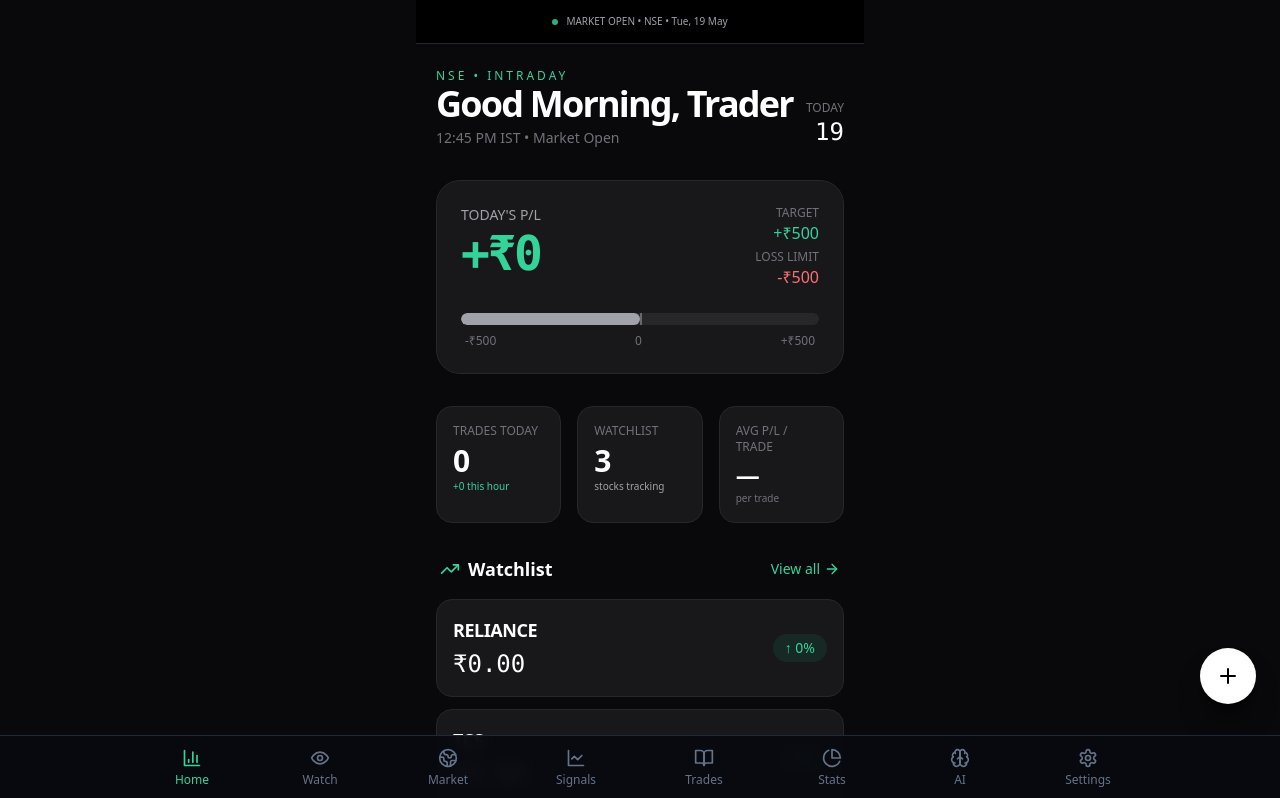
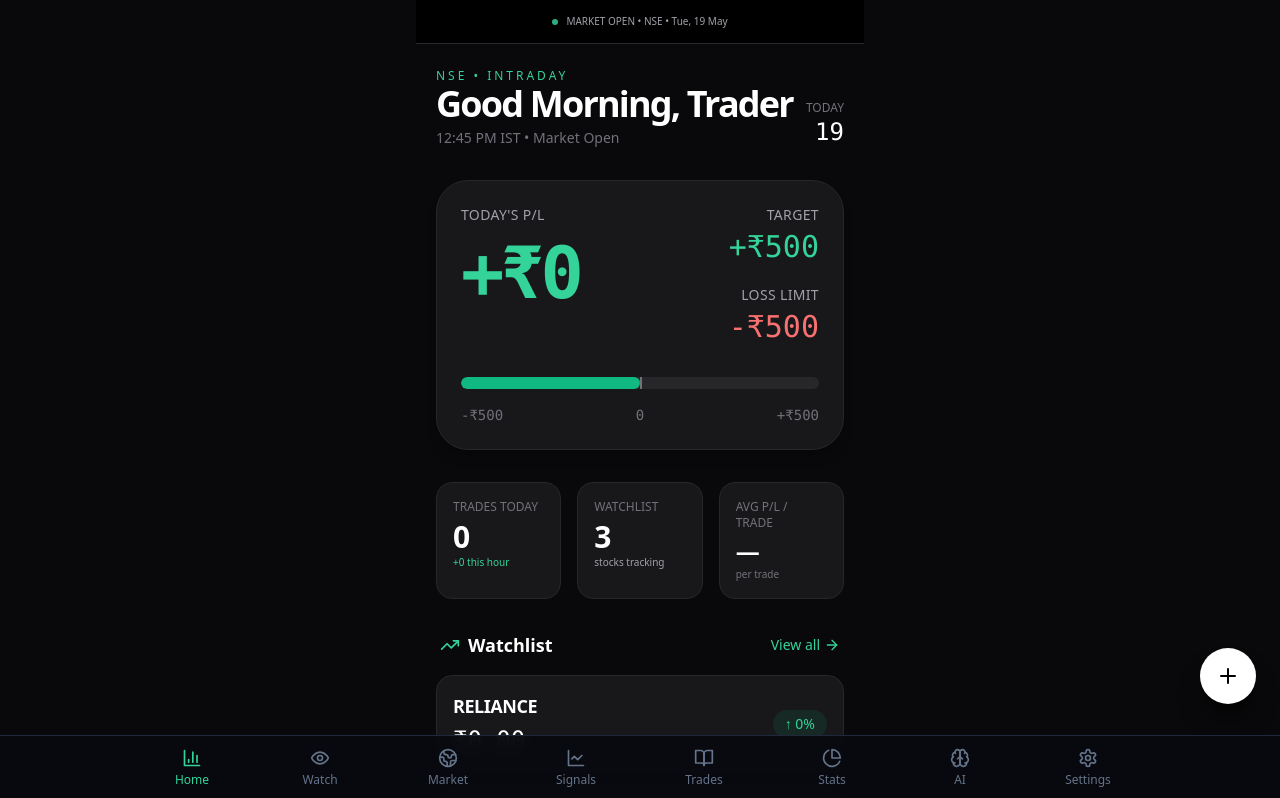
Before and after one commit to kaushikin/intraday-stock-tracker-india, a Next.js app: page /dashboard in a window 1280 px wide. Shown: the top 798 px of the page. Built offline with nearby package versions, Linux system fonts and the light colour scheme.

Commit message:
Fix hydration mismatch in trade rule display

```diff
--- a/components/PLProgress.tsx
+++ b/components/PLProgress.tsx
@@ -1,82 +1,148 @@
 'use client';
 
+import { useEffect, useMemo, useState } from 'react';
 import { useApp } from '@/contexts/AppContext';
 import { formatCurrency } from '@/lib/utils';
+import {
+  DEFAULT_TRADE_RULES,
+  loadTradeRuleSettings,
+  type TradeRuleSettings,
+} from '@/lib/tradeRules';
+
+function clamp(value: number, min: number, max: number) {
+  return Math.min(max, Math.max(min, value));
+}
+
+function formatLimit(value: number) {
+  const sign = value > 0 ? '+' : value < 0 ? '-' : '';
+  return `${sign}₹${Math.abs(value).toFixed(0)}`;
+}
 
 export default function PLProgress() {
-  const { dailyPL, isTargetReached, isLossLimitReached } = useApp();
+  const { dailyPL } = useApp();
 
-  const target = 500;
-  const lossLimit = -500;
-  const range = target - lossLimit; // 1000
-  const progress = Math.max(0, Math.min(100, ((dailyPL - lossLimit) / range) * 100));
+  /**
+   * Important:
+   * Do NOT read localStorage inside the initial useState value.
+   * Next.js server render cannot access localStorage, so the server would render
+   * default values while the client immediately renders saved values.
+   * That causes hydration mismatch.
+   */
+  const [settings, setSettings] =
+    useState<TradeRuleSettings>(DEFAULT_TRADE_RULES);
 
-  const getStatusColor = () => {
-    if (isTargetReached) return 'emerald';
-    if (isLossLimitReached) return 'red';
-    if (dailyPL > 0) return 'emerald';
-    if (dailyPL < 0) return 'red';
-    return 'zinc';
+  useEffect(() => {
+    function refreshSettings() {
+      setSettings(loadTradeRuleSettings());
+    }
+
+    refreshSettings();
+
+    window.addEventListener('tradeRulesUpdated', refreshSettings);
+    window.addEventListener('storage', refreshSettings);
+
+    return () => {
+      window.removeEventListener('tradeRulesUpdated', refreshSettings);
+      window.removeEventListener('storage', refreshSettings);
     };
+  }, []);
 
-  const statusColor = getStatusColor();
+  const progress = useMemo(() => {
+    const min = settings.dailyLossLimit;
+    const max = settings.dailyTarget;
+    const range = max - min;
+
+    if (range <= 0) return 50;
+
+    return clamp(((dailyPL - min) / range) * 100, 0, 100);
+  }, [dailyPL, settings]);
+
+  const zeroMarker = useMemo(() => {
+    const min = settings.dailyLossLimit;
+    const max = settings.dailyTarget;
+    const range = max - min;
+
+    if (range <= 0) return 50;
+
+    return clamp(((0 - min) / range) * 100, 0, 100);
+  }, [settings]);
+
+  const isProfit = dailyPL >= 0;
+  const targetHit = dailyPL >= settings.dailyTarget;
+  const lossLimitHit = dailyPL <= settings.dailyLossLimit;
+
+  const barColor = targetHit
+    ? 'bg-emerald-400'
+    : lossLimitHit
+    ? 'bg-red-500'
+    : isProfit
+    ? 'bg-emerald-500'
+    : 'bg-red-500';
 
   return (
-    <div className="bg-zinc-900 rounded-3xl p-6 border border-zinc-800">
-      <div className="flex justify-between items-start mb-6">
+    <div className="bg-zinc-900 rounded-[2rem] p-6 border border-zinc-800 shadow-lg">
+      <div className="flex items-start justify-between gap-6">
         <div>
-          <div className="text-sm text-zinc-400">TODAY&apos;S P/L</div>
-          <div className={`text-5xl font-semibold tabular-nums tracking-tighter mt-1 font-mono ${dailyPL >= 0 ? 'text-emerald-400' : 'text-red-400'}`}>
-            {dailyPL >= 0 ? '+' : ''}{formatCurrency(dailyPL)}
+          <div className="text-xs sm:text-sm text-zinc-400 uppercase tracking-wide">
+            Today&apos;s P/L
+          </div>
+
+          <div
+            className={`mt-3 font-mono text-6xl sm:text-7xl font-bold tracking-tighter ${
+              isProfit ? 'text-emerald-400' : 'text-red-400'
+            }`}
+          >
+            {dailyPL >= 0 ? '+' : ''}
+            {formatCurrency(dailyPL)}
           </div>
         </div>
 
-        <div className="text-right">
-          <div className="text-xs text-zinc-500">TARGET</div>
-          <div className="text-emerald-400 font-medium">+₹500</div>
-          <div className="text-xs text-zinc-500 mt-1">LOSS LIMIT</div>
-          <div className="text-red-400 font-medium">-₹500</div>
+        <div className="text-right shrink-0">
+          <div className="text-xs sm:text-sm text-zinc-400 uppercase tracking-wide">
+            Target
+          </div>
+          <div className="mt-1 font-mono text-2xl sm:text-3xl text-emerald-400">
+            {formatLimit(settings.dailyTarget)}
+          </div>
+
+          <div className="mt-5 text-xs sm:text-sm text-zinc-400 uppercase tracking-wide">
+            Loss Limit
+          </div>
+          <div className="mt-1 font-mono text-2xl sm:text-3xl text-red-400">
+            {formatLimit(settings.dailyLossLimit)}
+          </div>
         </div>
       </div>
 
-      {/* Progress Bar */}
-      <div className="relative h-3 bg-zinc-800 rounded-full overflow-hidden mb-2">
+      <div className="mt-8">
+        <div className="relative h-3 rounded-full bg-zinc-800 overflow-hidden">
           <div
-          className={`absolute top-0 left-0 h-full rounded-full transition-all duration-500 ${
-            statusColor === 'emerald' ? 'bg-emerald-500' :
-            statusColor === 'red' ? 'bg-red-500' : 'bg-zinc-400'
-          }`}
+            className={`h-full rounded-full transition-all duration-500 ${barColor}`}
             style={{ width: `${progress}%` }}
           />
 
-        {/* Center marker */}
-        <div className="absolute top-1/2 left-1/2 w-0.5 h-5 bg-white/30 -translate-y-1/2" />
+          <div
+            className="absolute top-0 h-full w-0.5 bg-zinc-500"
+            style={{ left: `${zeroMarker}%` }}
+          />
         </div>
 
-      <div className="flex justify-between text-xs text-zinc-500 px-1">
-        <div>-₹500</div>
-        <div className="text-center">0</div>
-        <div>+₹500</div>
+        <div className="mt-4 flex justify-between text-sm font-mono text-zinc-500">
+          <span>{formatLimit(settings.dailyLossLimit)}</span>
+          <span>0</span>
+          <span>{formatLimit(settings.dailyTarget)}</span>
+        </div>
       </div>
 
-      {/* Status Messages */}
-      {isTargetReached && (
-        <div className="mt-4 p-4 bg-emerald-500/10 border border-emerald-500/30 rounded-2xl text-emerald-400 text-sm flex items-start gap-3">
-          <div className="text-xl mt-0.5">🎯</div>
-          <div>
-            <div className="font-semibold">Target Reached!</div>
-            <div className="text-xs opacity-80 mt-0.5">Excellent discipline. Consider stopping for today.</div>
-          </div>
+      {targetHit && (
+        <div className="mt-5 rounded-2xl border border-emerald-500/30 bg-emerald-500/10 p-3 text-sm text-emerald-300">
+          🎯 Daily target reached. Consider stopping for the day.
         </div>
       )}
 
-      {isLossLimitReached && (
-        <div className="mt-4 p-4 bg-red-500/10 border border-red-500/30 rounded-2xl text-red-400 text-sm flex items-start gap-3">
-          <div className="text-xl mt-0.5">⚠️</div>
-          <div>
-            <div className="font-semibold">Loss Limit Reached</div>
-            <div className="text-xs opacity-80 mt-0.5">Step back. Review your trades and protect capital.</div>
-          </div>
+      {lossLimitHit && (
+        <div className="mt-5 rounded-2xl border border-red-500/30 bg-red-500/10 p-3 text-sm text-red-300">
+          🛑 Daily loss limit hit. Stop trading and protect capital.
         </div>
       )}
     </div>
--- a/contexts/AppContext.tsx
+++ b/contexts/AppContext.tsx
@@ -10,6 +10,11 @@ import React, {
 } from 'react';
 import { format } from 'date-fns';
 import { INSTRUMENTS } from '@/lib/instruments';
+import {
+  DEFAULT_TRADE_RULES,
+  loadTradeRuleSettings,
+  type TradeRuleSettings,
+} from '@/lib/tradeRules';
 
 export interface PriceData {
   price: number;
@@ -38,6 +43,7 @@ interface AppContextType {
   prices: Record<string, PriceData>;
   trades: Trade[];
   dailyPL: number;
+  tradeRuleSettings: TradeRuleSettings;
   addToWatchlist: (symbol: string) => void;
   removeFromWatchlist: (symbol: string) => void;
   addTrade: (trade: Omit<Trade, 'id' | 'date' | 'timestamp'>) => void;
@@ -64,18 +70,31 @@ const INITIAL_PRICES: Record<string, PriceData> = {
   ADANIENT: { price: 0, change: 0 },
 };
 
+function calculateTradePL(trade: Trade) {
+  const gross =
+    trade.side === 'BUY'
+      ? (trade.exitPrice - trade.entryPrice) * trade.quantity
+      : (trade.entryPrice - trade.exitPrice) * trade.quantity;
+
+  return gross - trade.brokerage;
+}
+
 export function AppProvider({ children }: { children: ReactNode }) {
   const [watchlist, setWatchlist] = useState<string[]>([
     'RELIANCE',
     'TCS',
     'HDFCBANK',
   ]);
+
   const [prices, setPrices] = useState<Record<string, PriceData>>(INITIAL_PRICES);
   const [trades, setTrades] = useState<Trade[]>([]);
   const [dailyPL, setDailyPL] = useState(0);
   const [isTargetReached, setIsTargetReached] = useState(false);
   const [isLossLimitReached, setIsLossLimitReached] = useState(false);
   const [hydrated, setHydrated] = useState(false);
+
+  const [tradeRuleSettings, setTradeRuleSettings] =
+    useState<TradeRuleSettings>(DEFAULT_TRADE_RULES);
 
   const today = format(new Date(), 'yyyy-MM-dd');
 
@@ -90,7 +109,23 @@ export function AppProvider({ children }: { children: ReactNode }) {
       setTrades(JSON.parse(savedTrades));
     }
 
+    setTradeRuleSettings(loadTradeRuleSettings());
+
     setHydrated(true);
+  }, []);
+
+  useEffect(() => {
+    function refreshTradeRules() {
+      setTradeRuleSettings(loadTradeRuleSettings());
+    }
+
+    window.addEventListener('tradeRulesUpdated', refreshTradeRules);
+    window.addEventListener('storage', refreshTradeRules);
+
+    return () => {
+      window.removeEventListener('tradeRulesUpdated', refreshTradeRules);
+      window.removeEventListener('storage', refreshTradeRules);
+    };
   }, []);
 
   useEffect(() => {
@@ -103,28 +138,24 @@ export function AppProvider({ children }: { children: ReactNode }) {
     localStorage.setItem('trades', JSON.stringify(trades));
   }, [trades, hydrated]);
 
-  const calculateDailyPL = (currentTrades: Trade[]) => {
-    const todayTrades = currentTrades.filter((t) => t.date === today);
+  const calculateDailyPL = useCallback(
+    (currentTrades: Trade[]) => {
+      const todayTrades = currentTrades.filter((trade) => trade.date === today);
 
-    return todayTrades.reduce((sum, trade) => {
-      const plValue =
-        trade.side === 'BUY'
-          ? (trade.exitPrice - trade.entryPrice) * trade.quantity -
-            trade.brokerage
-          : (trade.entryPrice - trade.exitPrice) * trade.quantity -
-            trade.brokerage;
-
-      return sum + plValue;
-    }, 0);
-  };
+      return todayTrades.reduce((sum, trade) => {
+        return sum + calculateTradePL(trade);
+      }, 0);
+    },
+    [today]
+  );
 
   useEffect(() => {
     const pl = calculateDailyPL(trades);
+
     setDailyPL(pl);
-
-    setIsTargetReached(pl >= 500);
-    setIsLossLimitReached(pl <= -500);
-  }, [trades, today]);
+    setIsTargetReached(pl >= tradeRuleSettings.dailyTarget);
+    setIsLossLimitReached(pl <= tradeRuleSettings.dailyLossLimit);
+  }, [trades, calculateDailyPL, tradeRuleSettings]);
 
   const updatePrices = useCallback(async () => {
     if (!watchlist.length) return;
@@ -238,11 +269,11 @@ export function AppProvider({ children }: { children: ReactNode }) {
   };
 
   const deleteTrade = (id: string) => {
-    setTrades((prev) => prev.filter((t) => t.id !== id));
+    setTrades((prev) => prev.filter((trade) => trade.id !== id));
   };
 
   const getTodayTrades = () => {
-    return trades.filter((t) => t.date === today);
+    return trades.filter((trade) => trade.date === today);
   };
 
   const getTodayPL = () => {
@@ -256,6 +287,7 @@ export function AppProvider({ children }: { children: ReactNode }) {
         prices,
         trades,
         dailyPL,
+        tradeRuleSettings,
         addToWatchlist,
         removeFromWatchlist,
         addTrade,
```
Lines whose indentation alone changed are shown as unchanged.
